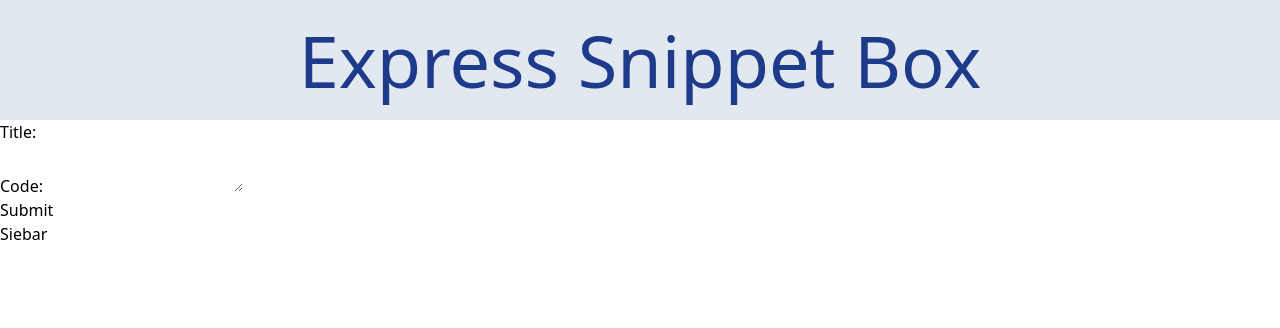
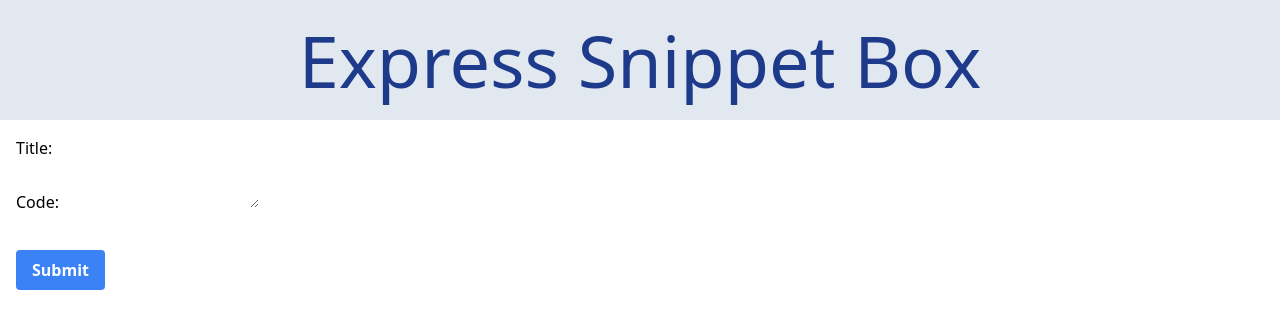
Before and after one commit to ChrisForti/api-ui, a React (Vite) app: page / in a window 1280 px wide. Shown: the top 328 px of the page. Built offline with nearby package versions, Linux system fonts and the light colour scheme.

Commit message:
Added styling to my submit button.

```diff
--- a/src/App.tsx
+++ b/src/App.tsx
@@ -1,5 +1,5 @@
 import { Header } from "./components/Header";
-import { Sidebar } from "./components/Sidebar";
+// import { Sidebar } from "./components/Sidebar";
 import { SnippetForm } from "./components/SnippetForm";
 
 function App() {
@@ -8,7 +8,7 @@ function App() {
       <Header />
       <div>
         <SnippetForm />
-        <Sidebar />
+        {/* <Sidebar /> */}
       </div>
     </div>
   );
--- a/src/components/SnippetForm.tsx
+++ b/src/components/SnippetForm.tsx
@@ -18,8 +18,8 @@ export function SnippetForm() {
   };
 
   return (
-    <form onSubmit={handleSubmit}>
-      <div>
+    <form className="ml-4 pt-4" onSubmit={handleSubmit}>
+      <div className="">
         <label htmlFor="title">Title:</label>
         <input
           type="text"
@@ -42,7 +42,14 @@ export function SnippetForm() {
           }}
         />
       </div>
-      <button type="submit">Submit</button>
+      <div className="pt-5">
+        <button
+          type="submit"
+          className="mt-4 rounded bg-blue-500 px-4 py-2 font-bold text-white hover:bg-slate-400 focus:outline-none"
+        >
+          Submit
+        </button>
+      </div>
     </form>
   );
 }
```
